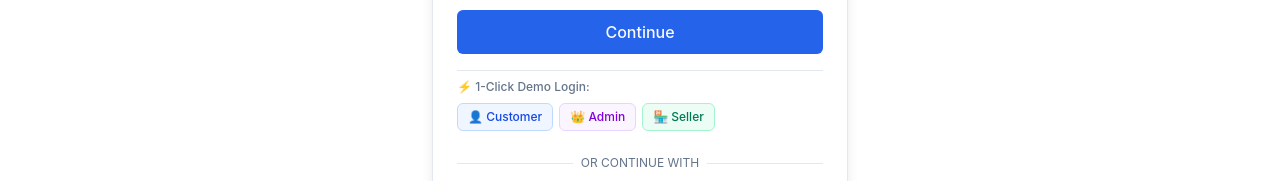
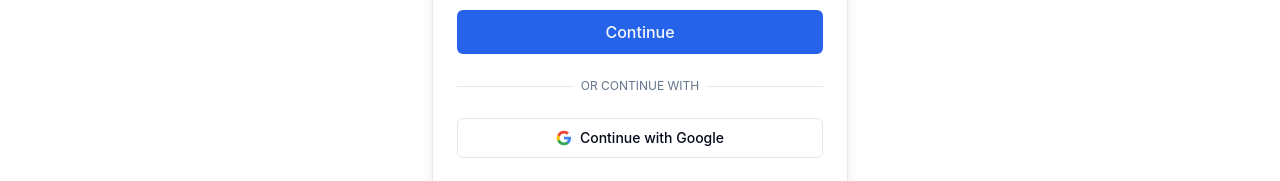
Before and after one commit to ishanpanwar051/Commerceflow, a Next.js app in the folder frontend/: page /login in a window 1280 px wide. Shown: the part 509-690 px from the top of the page. Built offline with nearby package versions, Linux system fonts and the light colour scheme; no server answers.

Commit message:
fix(auth): remove 1-click demo login buttons from customer sign-in page

```diff
--- a/frontend/src/app/(auth)/login/page.tsx
+++ b/frontend/src/app/(auth)/login/page.tsx
@@ -177,48 +177,7 @@ export default function LoginPage() {
               {isLoading ? 'Signing in...' : 'Continue'}
             </Button>
 
-            {/* Quick Demo Login Auto-Fill Bar */}
-            <div className="pt-2 border-t text-xs">
-              <p className="font-medium text-muted-foreground mb-2">⚡ 1-Click Demo Login:</p>
-              <div className="flex flex-wrap gap-1.5">
-                <Button
-                  type="button"
-                  variant="outline"
-                  size="sm"
-                  className="h-7 text-xs px-2.5 bg-blue-50 text-blue-700 border-blue-200 hover:bg-blue-100 dark:bg-blue-950 dark:text-blue-300"
-                  onClick={() => {
-                    setValue('identifier', 'customer@example.com');
-                    setValue('password', 'Admin@123');
-                  }}
-                >
-                  👤 Customer
-                </Button>
-                <Button
-                  type="button"
-                  variant="outline"
-                  size="sm"
-                  className="h-7 text-xs px-2.5 bg-purple-50 text-purple-700 border-purple-200 hover:bg-purple-100 dark:bg-purple-950 dark:text-purple-300"
-                  onClick={() => {
-                    setValue('identifier', 'admin@commerceflow.dev');
-                    setValue('password', 'Admin@123');
-                  }}
-                >
-                  👑 Admin
-                </Button>
-                <Button
-                  type="button"
-                  variant="outline"
-                  size="sm"
-                  className="h-7 text-xs px-2.5 bg-emerald-50 text-emerald-700 border-emerald-200 hover:bg-emerald-100 dark:bg-emerald-950 dark:text-emerald-300"
-                  onClick={() => {
-                    setValue('identifier', 'seller@example.com');
-                    setValue('password', 'Admin@123');
-                  }}
-                >
-                  🏪 Seller
-                </Button>
-              </div>
-            </div>
+
           </form>
 
           <div className="relative">
```
